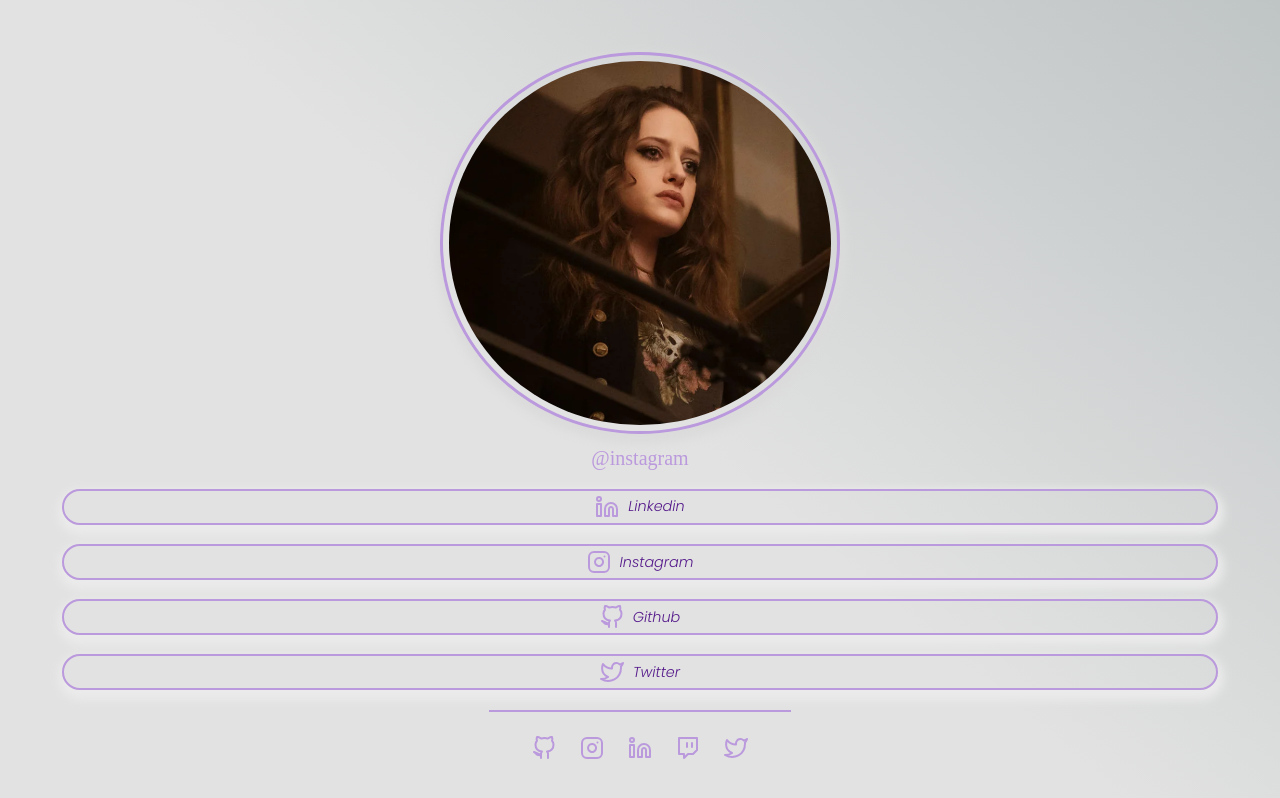
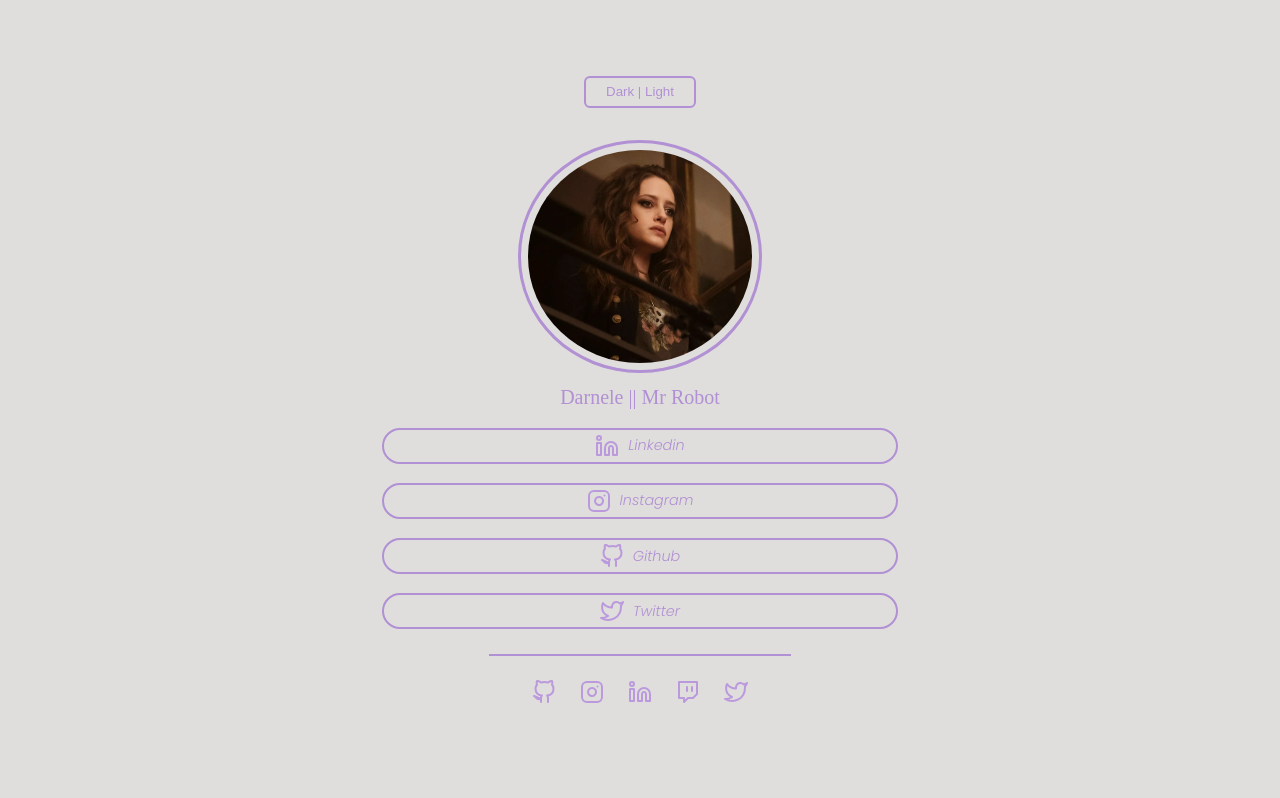
Before and after one commit to Icegreeen/Treesocial, a plain HTML site: page index.html in a window 1280 px wide. Drawn offline with Linux system fonts and the light colour scheme.

Commit message:
fineshed project

```diff
--- a/index.html
+++ b/index.html
@@ -10,13 +10,17 @@
   </head>
   <body>
     <main>
+      <div class="buttons">
+        <button id="toggle" class="button">Dark | Light</button>
+      </div>
+
       <div class="info">
         <img
           class="photo-profile"
           src="assets/profile.png"
           alt="profile picture"
         />
-        <p>@instagram</p>
+        <p>Darnele || Mr Robot</p>
       </div>
 
       <div class="nav">
@@ -48,5 +52,7 @@
         <li><img src="assets/twitter.svg" alt="Twitter" /></li>
       </div>
     </main>
+
+    <script src="script.js"></script>
   </body>
 </html>
--- a/script.js
+++ b/script.js
@@ -0,0 +1,21 @@
+//armazenando na máquina do usuario o tema
+localStorage.setItem("theme", "dark");
+
+//acessado o tema da maquina do usuário
+localStorage.getItem("theme");
+// dark
+
+const toggle = document.getElementById("toggle");
+const theme = window.localStorage.getItem("theme");
+
+/* verifica se o tema armazenado no localStorage é escuro
+se sim aplica o tema escuro ao body */
+if (theme === "dark") document.body.classList.add("dark");
+
+// event listener para quando o botão de alterar o tema for clicado
+toggle.addEventListener("click", () => {
+  document.body.classList.toggle("dark");
+  if (theme === "dark") {
+    window.localStorage.setItem("theme", "light");
+  } else window.localStorage.setItem("theme", "dark");
+});
--- a/styles.css
+++ b/styles.css
@@ -7,18 +7,25 @@
   text-decoration: none;
 }
 
-/* font-family: 'Poppins', sans-serif; */
+.dark {
+  --background: #dfdedd;
+  --purple: #b190d3;
+  --font: "Poppins", sans-serif;
+}
 
 :root {
-  --body-bg-color: #faf7fd;
-  --purple: #bb99dd;
+  --background: #202024;
+  --button: #b190d3;
+  --purple: #a8a8b3;
   --font: "Poppins", sans-serif;
 }
 
 body {
   display: flex;
-  background: linear-gradient(40deg, #e2e2e2 50%, #bfc4c5 100%);
+  background: var(--background);
 }
+
+/* 320px — 480px: Mobile devices. */
 
 main {
   width: 100vw;
@@ -27,6 +34,21 @@ main {
   flex-direction: column;
   align-items: center;
   justify-content: center;
+}
+
+.buttons {
+  display: flex;
+  justify-content: center;
+  align-items: center;
+}
+
+.button {
+  width: 7rem;
+  height: 2rem;
+  color: var(--button);
+  background: none;
+  border-radius: 6px;
+  border: 2px solid var(--purple);
 }
 
 .info {
@@ -49,9 +71,7 @@ main {
   margin-top: 2rem;
 
   border: 3.5px solid var(--purple);
-  padding: 6px;
-
-  box-shadow: 1px 5px 10px 5px rgb(219, 219, 219);
+  padding: 7px;
 }
 
 .nav {
@@ -66,12 +86,18 @@ main {
   margin-right: 9px;
 }
 
+.nav li a {
+  color: var(--purple);
+}
+
 .nav li {
   display: flex;
   justify-content: center;
   align-items: center;
 
   font-family: var(--font);
+
+  color: var(--purple);
 
   cursor: pointer;
   width: 100%;
@@ -80,8 +106,6 @@ main {
   border-radius: 40px;
   font-size: 0.9rem;
   border: 2px solid var(--purple);
-
-  box-shadow: 1px 5px 10px 5px rgb(235, 235, 235);
 }
 
 .social-network {
@@ -98,16 +122,26 @@ main {
 }
 
 .linha-horizontal {
-  margin-top: 20px;
+  margin-top: 25px;
   width: 300px;
   border: 1px solid var(--purple);
 }
 
-/*
+/* 769px — 1024px: Small screens, laptops. */
 
-320px — 480px: Mobile devices. tô aqui
-481px — 768px: iPads, Tablets.
-769px — 1024px: Small screens, laptops.
-1025px — 1200px: Desktops, large screens.
+/* 1025px — 1200px: Desktops, large screens. */
 
-*/
+@media (min-width: 1200px) {
+  .info {
+    display: flex;
+  }
+
+  .photo-profile {
+    width: 35%;
+    float: left;
+  }
+
+  .nav {
+    width: 40%;
+  }
+}
```
Also changed, not shown: 2 other files.
